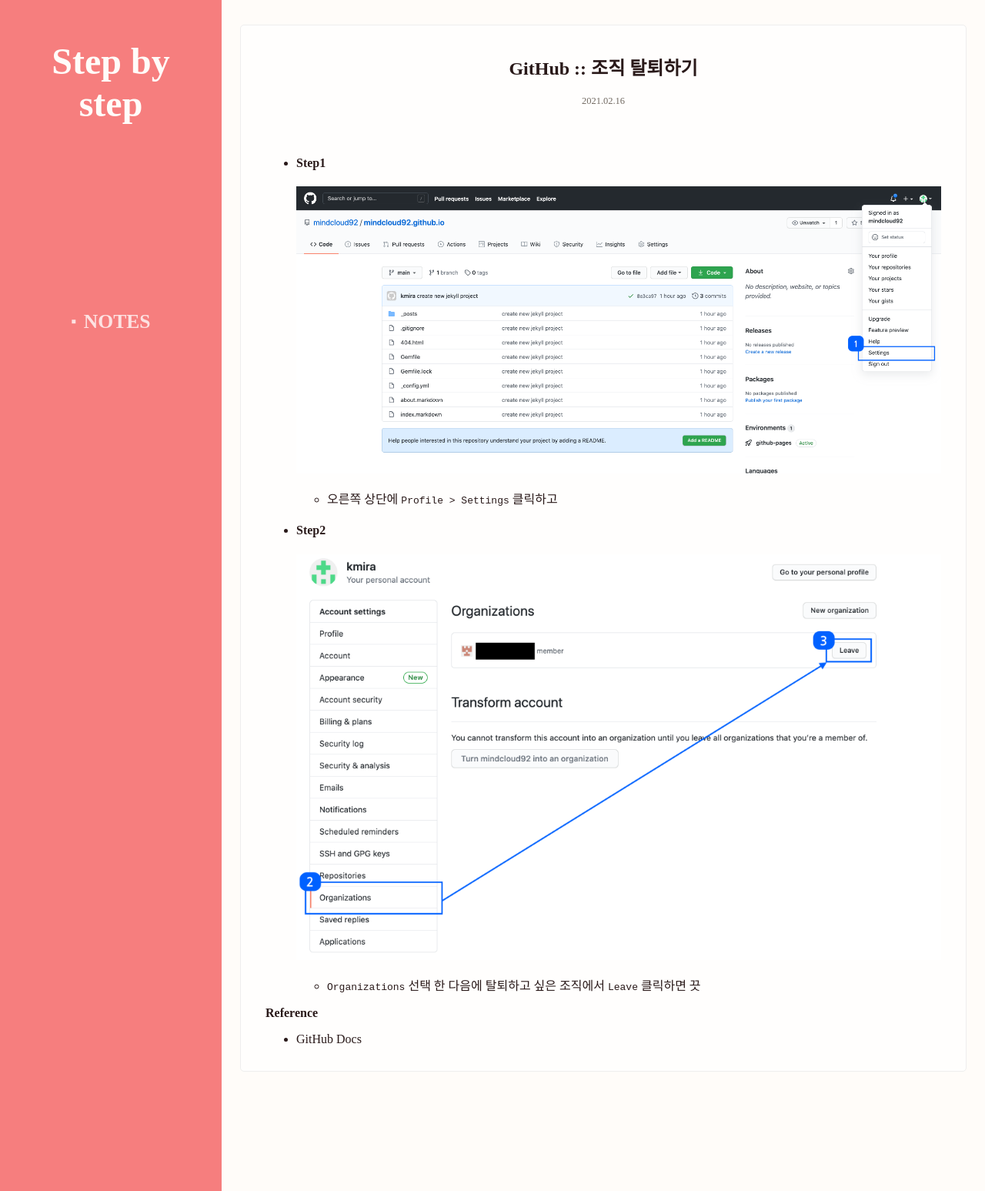
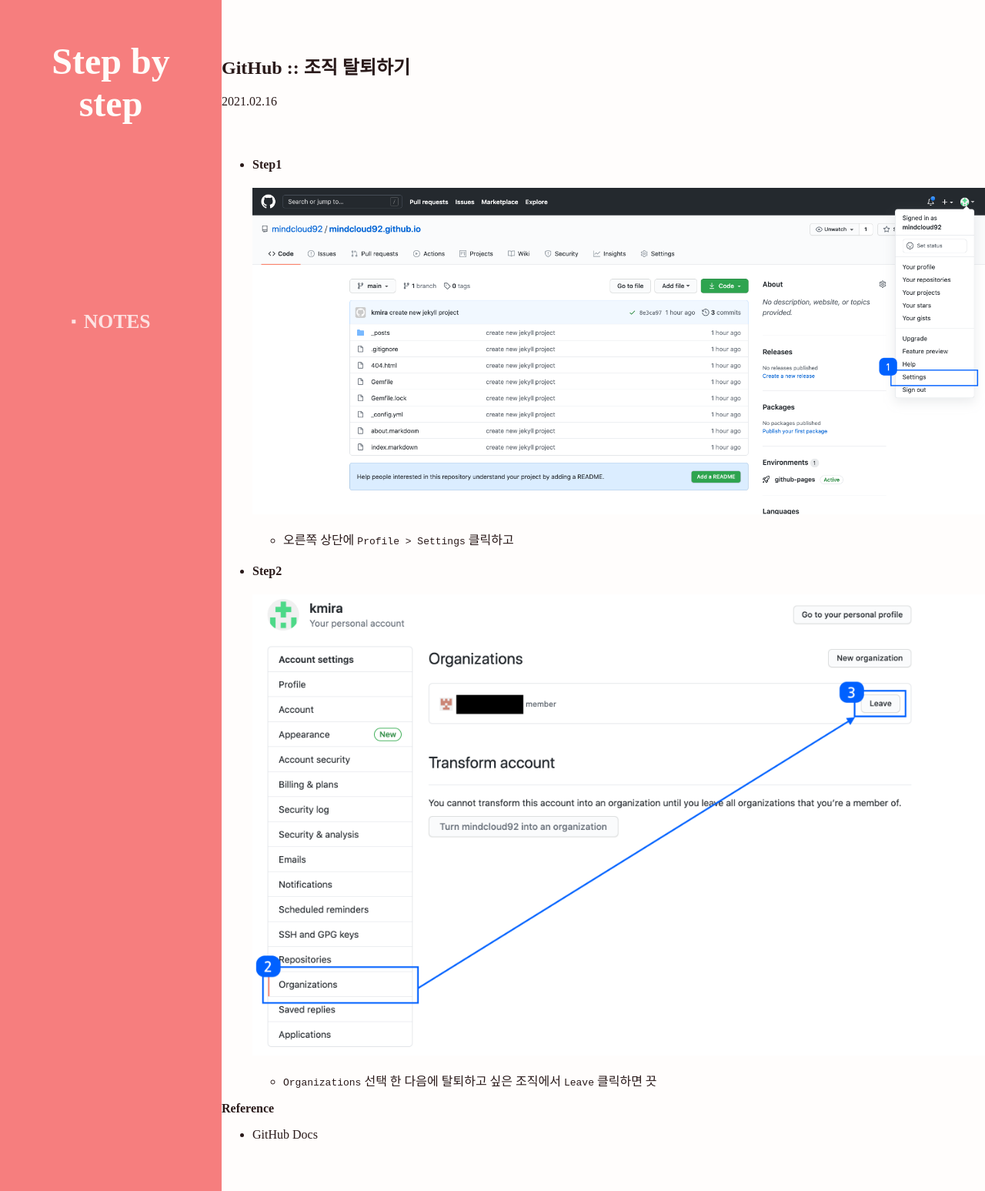
Before and after one commit to mindcloud92/mindcloud92.github.io, a Jekyll site: the page built from _posts/etc/2021-02-16-github--leave-from-the-organization.md, in a window 1280 px wide. Shown: the whole page at 77% size. Built offline with Jekyll 4.4.1, drawn with Linux system fonts in a browser that asks for light colours; nearby versions of some CDN libraries; some web fonts are replaced.

Commit message:
clean style

```diff
--- a/_includes/navigation-bar.html
+++ b/_includes/navigation-bar.html
@@ -17,7 +17,7 @@
             {% endfor %}
         </ul>
     </section>
-    <section class="profile">
+    <section class="footer">
         <div class="profile-container">
             {% for profile in site.profile %}
                 <a href="{{ profile | last }}" target="_blank" >
--- a/_posts/etc/2021-02-16-github--leave-from-the-organization.md
+++ b/_posts/etc/2021-02-16-github--leave-from-the-organization.md
@@ -8,12 +8,12 @@
 
 
 - #### Step1
-    ![step1]({{ "/static/images/github/leave-organization/step1.png"| relative_url }})
+    ![step1]({{ "/static/images/github/leave-organization/step1.png"| relative_url }}){:class="aa"}
     - 오른쪽 상단에 `Profile > Settings` 클릭하고
 
 
 - #### Step2
-    ![step2]({{ "/static/images/github/leave-organization/step2.png"| relative_url }})
+    ![step2]({{ "/static/images/github/leave-organization/step2.png"| relative_url }}){:class="aa"}
     - `Organizations` 선택 한 다음에 탈퇴하고 싶은 조직에서 `Leave` 클릭하면 끗
 
 
--- a/static/css/index.scss
+++ b/static/css/index.scss
@@ -6,5 +6,5 @@
 @import 'base';
 @import 'navigation-bar';
 
-@import 'main';
-@import 'post-detail--text';
+@import 'post--base';
+@import 'post--list';
--- a/static/css/partial/_main.sass
+++ /dev/null
@@ -1,93 +0,0 @@
-.main
-  .contents-wrapper
-    padding: $padding--contents-wrapper-y ($padding--contents-wrapper-x / 2)
-
-    section
-      padding: 1em ($padding--contents-wrapper-x / 1.5)
-      background: $background-color--main-section
-      border: 1px solid #eee
-      border-radius: 5px
-
-      .section-title
-        text-align: center
-        font-size: 1.55em
-
-        &:before
-          content: '"'
-          margin-right: .2em
-        &:after
-          content: '"'
-          margin-left: .2em
-
-      .post-list
-        list-style: none
-        padding: 0
-        justify-content: center
-
-        .tag
-          font-size: .78em
-          margin: .5em
-          color: $font-color--main-post-tag
-
-          &:first-child
-            margin-left: 0
-
-          .tag-more
-            position: relative
-            &:before
-              content: '\00B7 \00B7 \00B7'
-              position: absolute
-              top: .15em
-
-        .date
-          font-size: .78em
-          color: $font-color--default-post-date
-          margin-block-end: .5em
-
-        .category-badge
-          background: $background-color--main-post-badge
-          padding: .3em .85em
-          font-size: 0.68em
-          font-weight: bold
-          color: $font-color--main-post-badge
-
-        &.thumbnail
-          display: flex
-
-          li
-            width: 30%
-            margin-left: $padding--contents-wrapper-x
-
-            &:first-child
-              margin-left: 0
-
-          .thumbnail-wrapper
-            position: relative
-
-          .thumbnail
-            border: 1px solid $border-color--thumbnail
-
-          .category-badge
-            position: absolute
-
-        &.text
-          display: flex
-          flex-wrap: wrap
-          justify-content: space-between
-          flex-direction: row
-
-          li
-            width: 32%
-            padding: 0 0 1em
-            margin-top: 3.5em
-
-            &:nth-child(1)
-              margin-top: 0
-            &:nth-child(2)
-              margin-top: 0
-            &:nth-child(3)
-              margin-top: 0
-
-            .title
-              display: flex
-              align-items: center
--- a/static/css/partial/_navigation-bar.sass
+++ b/static/css/partial/_navigation-bar.sass
@@ -10,7 +10,7 @@
     padding: 0 2em
     margin: 0
 
-    &.profile
+    &.footer
       display: flex
       justify-content: center
       align-items: center
--- a/static/css/partial/_post-detail--text.sass
+++ /dev/null
@@ -1,17 +0,0 @@
-.post-detail--text
-  .contents-wrapper
-    padding: $padding--contents-wrapper-y ($padding--contents-wrapper-x / 2)
-
-    section
-      padding: 1em ($padding--contents-wrapper-x / 1.5)
-      background: $background-color--main-section
-      border: 1px solid #eee
-      border-radius: 5px
-
-      .post-title
-        text-align: center
-
-      .post-date
-        text-align: center
-        color: $font-color--default-post-date
-        font-size: .78em
--- a/static/css/partial/_variable.sass
+++ b/static/css/partial/_variable.sass
@@ -2,7 +2,7 @@
 $font-family--default: 'InfinitySans'
 
 // background color
-$background-color--default: #fffcf9
+$background-color--default: #fffdfc
 $background-color--navigation-bar: #f67e7e
 $background-color--main-section: #ffffffbd
 $background-color--main-post-badge: #dcd0c5
```
Also changed, not shown: static/css/partial/_post--base.sass (added), static/css/partial/_post--list.sass (added).
